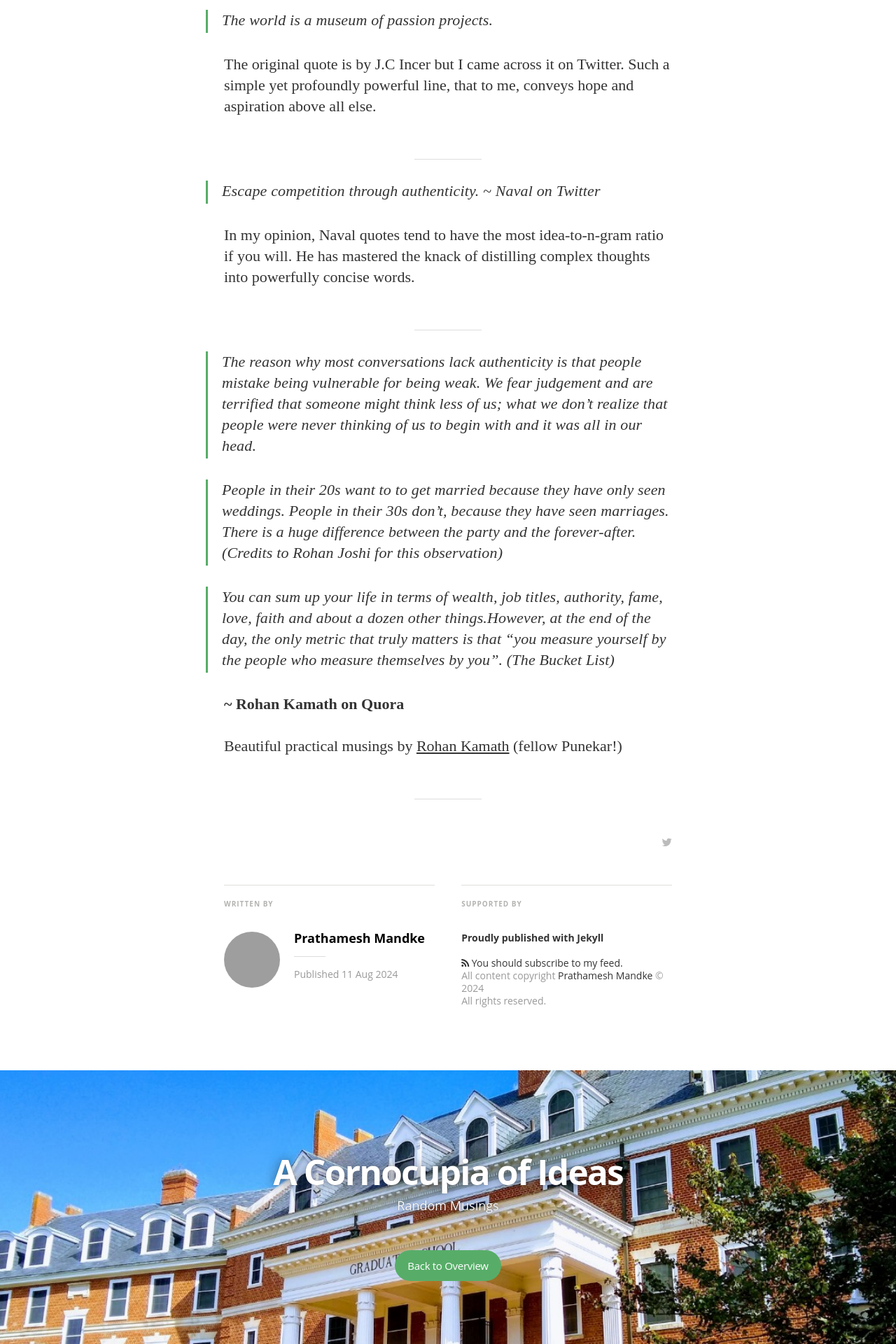
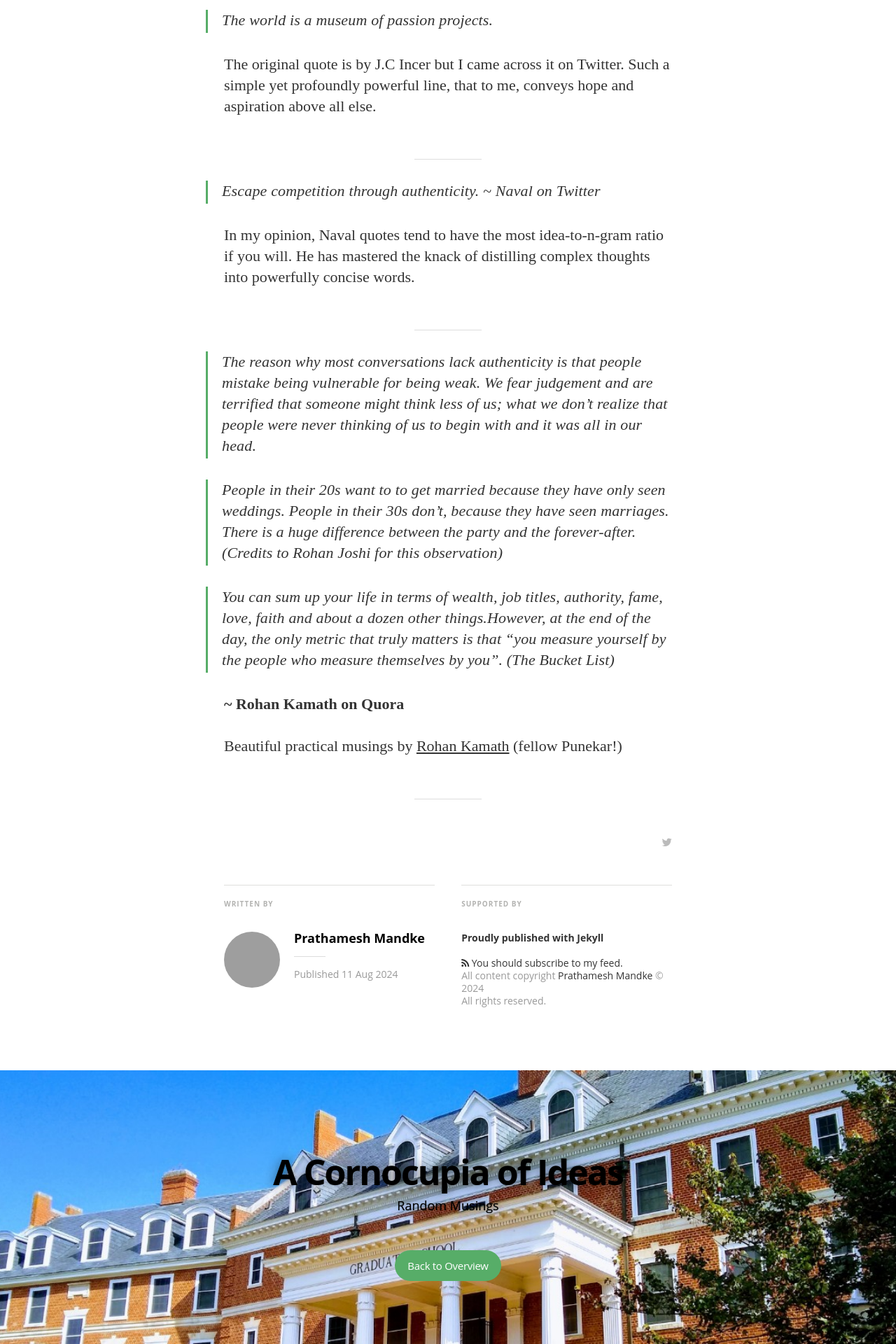
Before and after one commit to pkmandke/blog, a Jekyll site: the page built from _posts/2024-08-11-quotes.md, in a window 1280 px wide. Shown: the part 3529-5449 px from the top of the page at 70% size. Built offline with Jekyll 4.4.1, drawn with Linux system fonts in a browser that asks for light colours; nearby versions of some CDN libraries; some web fonts are replaced; grey boxes are pictures that could not be loaded.

Commit message:
does black work?

```diff
--- a/_layouts/post.html
+++ b/_layouts/post.html
@@ -110,8 +110,8 @@
         Image
       </div>
       <div class="inner">
-        <h1 class="blog-title">{{ site.title }}</h1>
-        <h2 class="blog-description">{{ site.description }}</h2>
+        <h1 class="blog-title" style="color: black;">{{ site.title }}</h1>
+        <h2 class="blog-description" style="color: black;">{{ site.description }}</h2>
         <a href={{ "/" | prepend: site.baseurl }} class="btn">Back to Overview</a>
       </div>
     </div>
```
